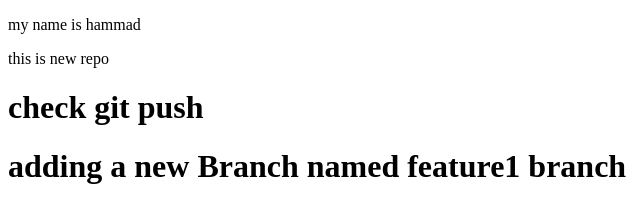
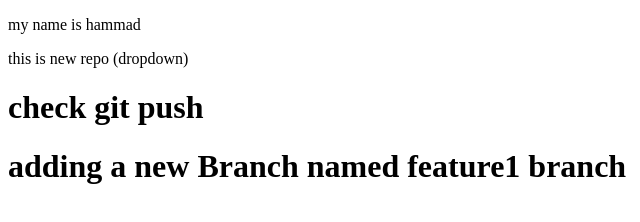
Before and after one commit to Hammadk12345/NewLocalRepo, a plain HTML site: page index.html in a window 1280 px wide. Shown: the full height of the page, 0-640 px from the left. Drawn offline with Linux system fonts and the light colour scheme.

Commit message:
add dropdown

```diff
--- a/index.html
+++ b/index.html
@@ -7,7 +7,7 @@
 </head>
 <body>
     <p>my name is hammad</p>
-    <p>this is new repo</p>
+    <p>this is new repo (dropdown)</p>
     <h1>check git push</h1>
     <h1>adding a new Branch named feature1 branch</h1>
 </body>
```
